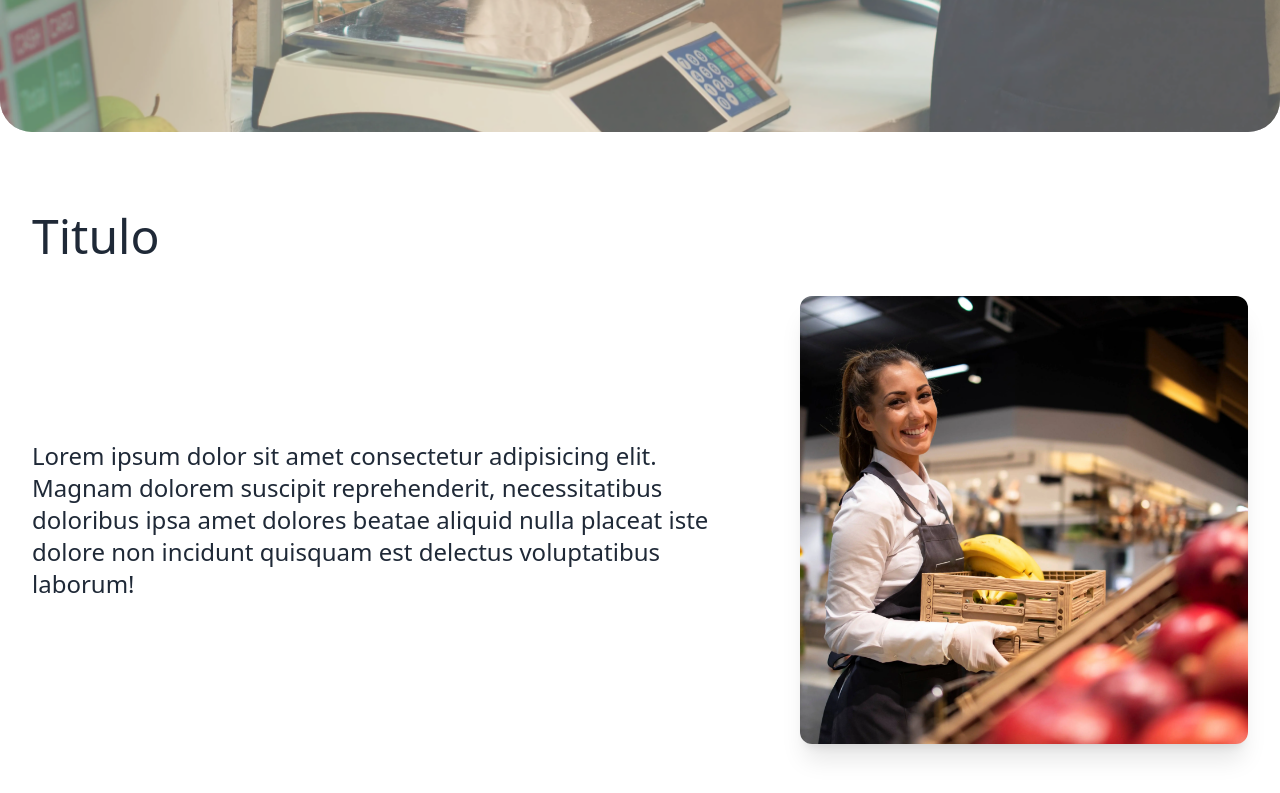
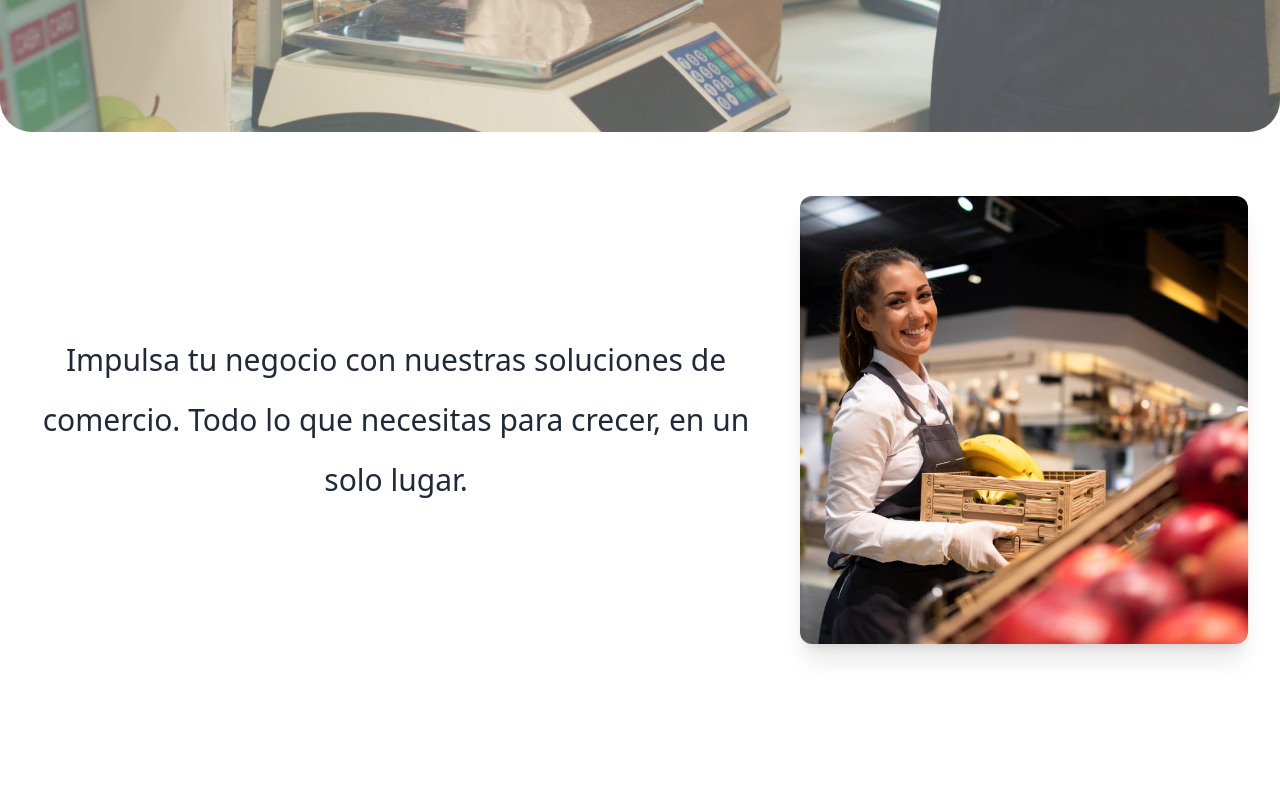
Before and after one commit to javier-rosales/tailwind-test, a React (Vite) app: page / in a window 1280 px wide. Shown: the part 456-1249 px from the top of the page. Built offline with nearby package versions, Linux system fonts and the light colour scheme.

Commit message:
Update Home introduction

```diff
--- a/src/components/Home.jsx
+++ b/src/components/Home.jsx
@@ -16,12 +16,9 @@ const Home = () => {
         </p>
       </div>
       <Section>
-        <SectionTitle>
-          Titulo
-        </SectionTitle>
         <div className='flex flex-col lg:flex-row items-center gap-4 md:gap-10'>
-          <p className='text-xl lg:text-2xl leading-relaxed'>
-            Lorem ipsum dolor sit amet consectetur adipisicing elit. Magnam dolorem suscipit reprehenderit, necessitatibus doloribus ipsa amet dolores beatae aliquid nulla placeat iste dolore non incidunt quisquam est delectus voluptatibus laborum!
+          <p className='text-xl md:text-2xl lg:text-3xl text-center leading-relaxed lg:leading-loose'>
+            Impulsa tu negocio con nuestras soluciones de comercio. Todo lo que necesitas para crecer, en un solo lugar.
           </p>
           <img
             className='w-full max-w-md rounded-xl lg:aspect-square object-cover shadow-xl'
```
